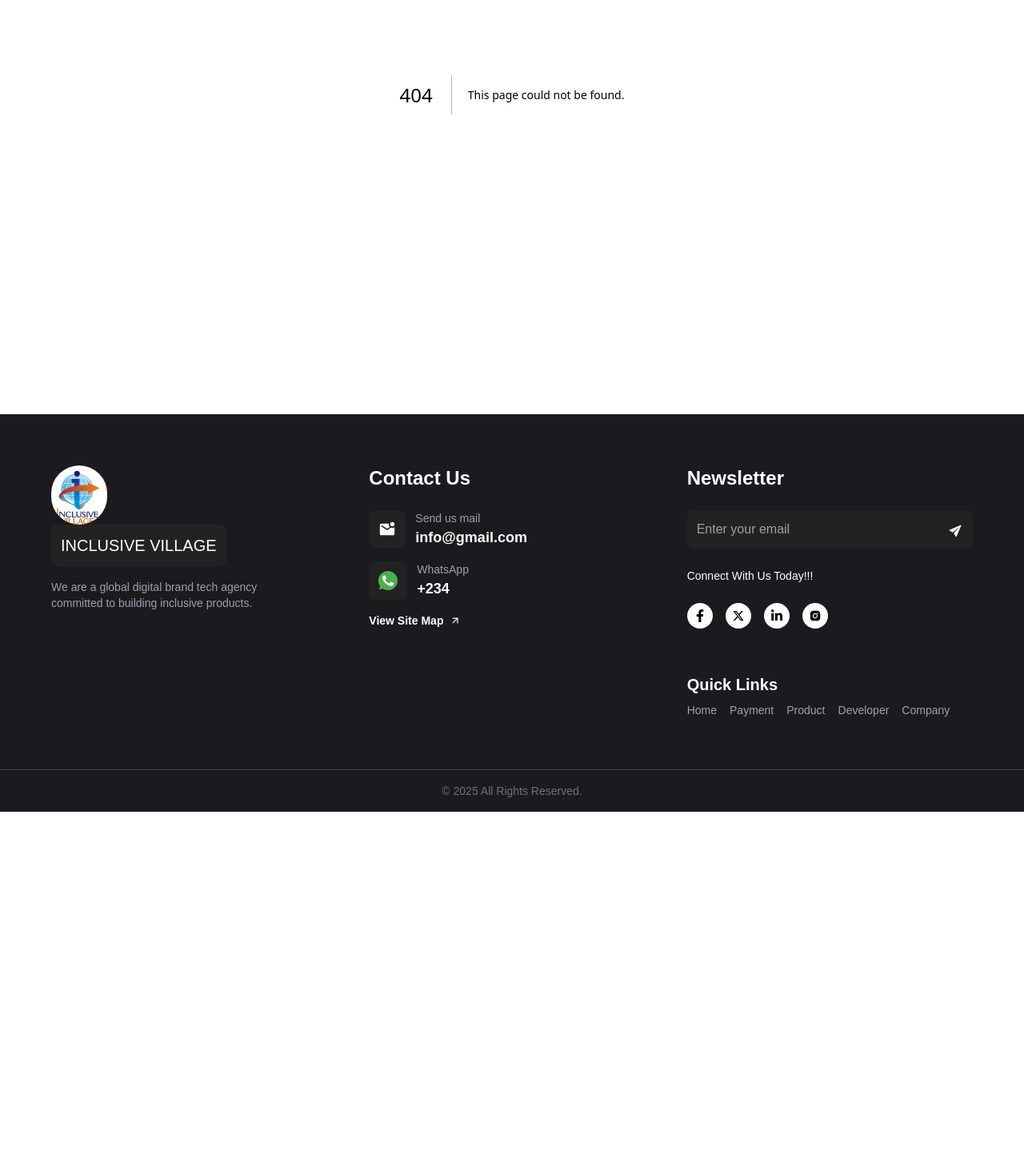
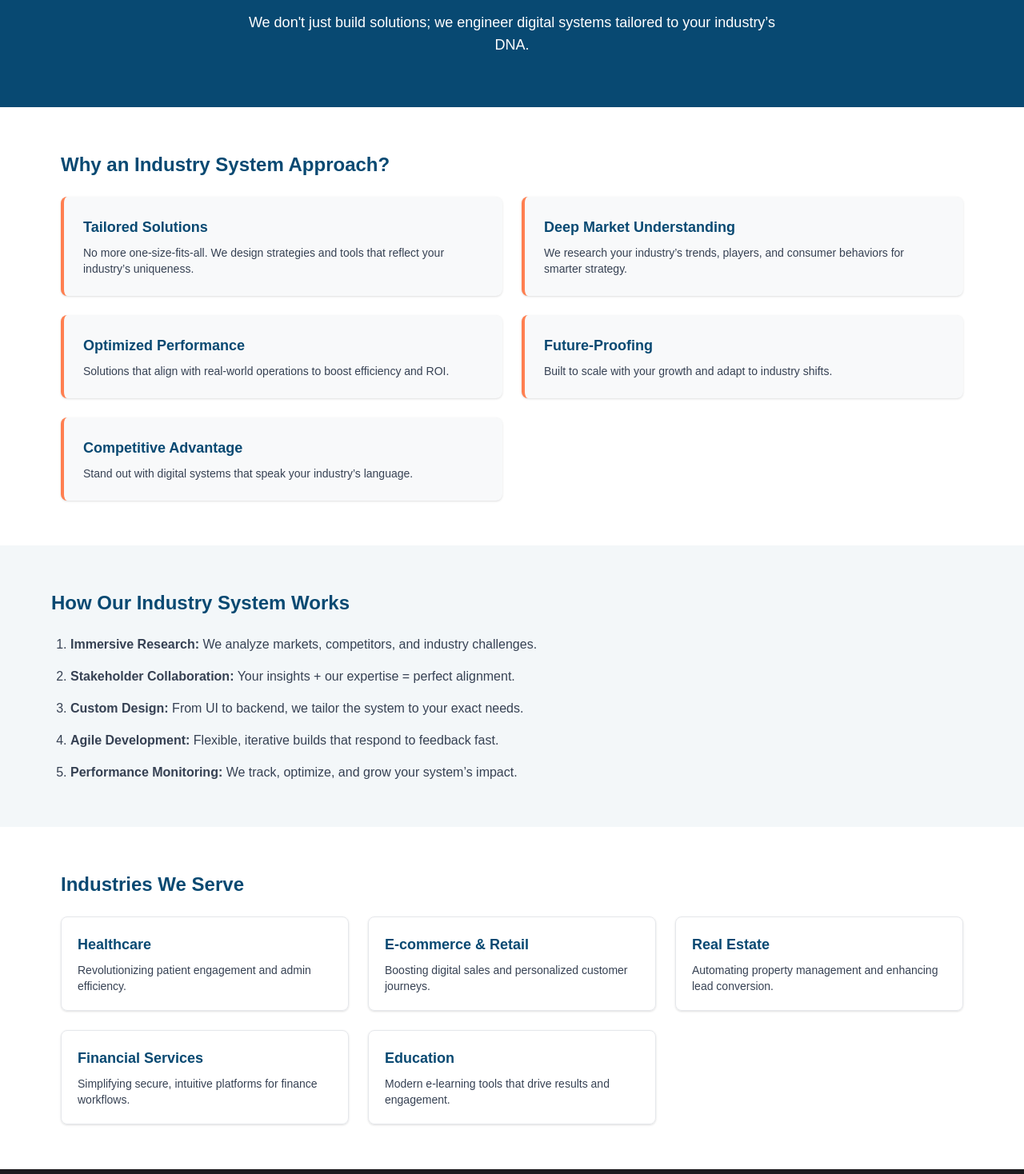
Before and after one commit to Opeyemi-2018/inclusive-village-eazybiller, a Next.js app: page /pages/industrySystems in a window 1280 px wide. Before the commit this address had no page. Shown: the part 282-1750 px from the top of the page at 80% size. Before the commit the page ends 1297 px from the top, so only its background shows below. Built offline with nearby package versions, Linux system fonts and the light colour scheme.

Commit message:
small changes

```diff
--- /dev/null
+++ b/app/pages/industrySystems/page.tsx
@@ -0,0 +1,105 @@
+import React from 'react';
+
+const IndustrySystem = () => {
+  return (
+    <div className="bg-white md:mt-44 mt-32 text-[#084972]">
+      {/* Hero Section */}
+      <section className="bg-[#084972] text-white py-16 px-3 text-center">
+        <h1 className="text-4xl font-bold mb-4">Industry System</h1>
+        <p className="max-w-2xl mx-auto text-lg">
+          We don&apos;t just build solutions; we engineer digital systems tailored to your industry’s DNA.
+        </p>
+      </section>
+
+      {/* Why Industry System */}
+      <section className="py-14 px-3 max-w-6xl mx-auto">
+        <h2 className="text-2xl font-bold mb-6 text-[#084972]">Why an Industry System Approach?</h2>
+        <div className="grid md:grid-cols-2 gap-6">
+          {[
+            {
+              title: 'Tailored Solutions',
+              desc: 'No more one-size-fits-all. We design strategies and tools that reflect your industry’s uniqueness.',
+            },
+            {
+              title: 'Deep Market Understanding',
+              desc: 'We research your industry’s trends, players, and consumer behaviors for smarter strategy.',
+            },
+            {
+              title: 'Optimized Performance',
+              desc: 'Solutions that align with real-world operations to boost efficiency and ROI.',
+            },
+            {
+              title: 'Future-Proofing',
+              desc: 'Built to scale with your growth and adapt to industry shifts.',
+            },
+            {
+              title: 'Competitive Advantage',
+              desc: 'Stand out with digital systems that speak your industry’s language.',
+            },
+          ].map(({ title, desc }, index) => (
+            <div
+              key={index}
+              className="bg-[#f8f9fa] border-l-4 border-[#ff7f50] p-6 rounded-md shadow-sm"
+            >
+              <h3 className="font-semibold text-lg mb-2">{title}</h3>
+              <p className="text-gray-700 text-sm">{desc}</p>
+            </div>
+          ))}
+        </div>
+      </section>
+
+      {/* How It Works */}
+      <section className="py-14 px-3 bg-[#f3f7f9]">
+        <div className="max-w-6xl mx-auto">
+          <h2 className="text-2xl font-bold mb-6 text-[#084972]">How Our Industry System Works</h2>
+          <ol className="list-decimal space-y-4 ml-6 text-gray-700">
+            <li><strong>Immersive Research:</strong> We analyze markets, competitors, and industry challenges.</li>
+            <li><strong>Stakeholder Collaboration:</strong> Your insights + our expertise = perfect alignment.</li>
+            <li><strong>Custom Design:</strong> From UI to backend, we tailor the system to your exact needs.</li>
+            <li><strong>Agile Development:</strong> Flexible, iterative builds that respond to feedback fast.</li>
+            <li><strong>Performance Monitoring:</strong> We track, optimize, and grow your system’s impact.</li>
+          </ol>
+        </div>
+      </section>
+
+      {/* Industries Served */}
+      <section className="py-14 px-3 max-w-6xl mx-auto">
+        <h2 className="text-2xl font-bold mb-6 text-[#084972]">Industries We Serve</h2>
+        <div className="grid md:grid-cols-2 lg:grid-cols-3 gap-6">
+          {[
+            {
+              title: 'Healthcare',
+              desc: 'Revolutionizing patient engagement and admin efficiency.',
+            },
+            {
+              title: 'E-commerce & Retail',
+              desc: 'Boosting digital sales and personalized customer journeys.',
+            },
+            {
+              title: 'Real Estate',
+              desc: 'Automating property management and enhancing lead conversion.',
+            },
+            {
+              title: 'Financial Services',
+              desc: 'Simplifying secure, intuitive platforms for finance workflows.',
+            },
+            {
+              title: 'Education',
+              desc: 'Modern e-learning tools that drive results and engagement.',
+            },
+          ].map(({ title, desc }, index) => (
+            <div
+              key={index}
+              className="border border-gray-200 rounded-md p-5 shadow hover:shadow-md transition"
+            >
+              <h3 className="font-semibold text-lg text-[#084972] mb-2">{title}</h3>
+              <p className="text-sm text-gray-700">{desc}</p>
+            </div>
+          ))}
+        </div>
+      </section>
+    </div>
+  );
+};
+
+export default IndustrySystem;
```
